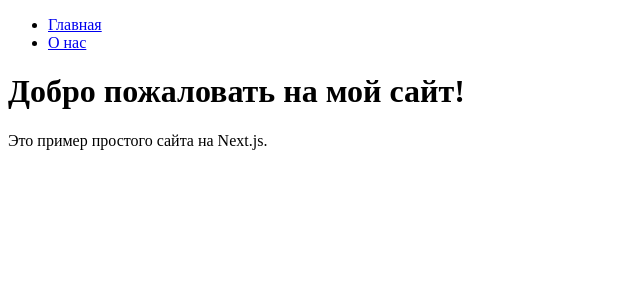
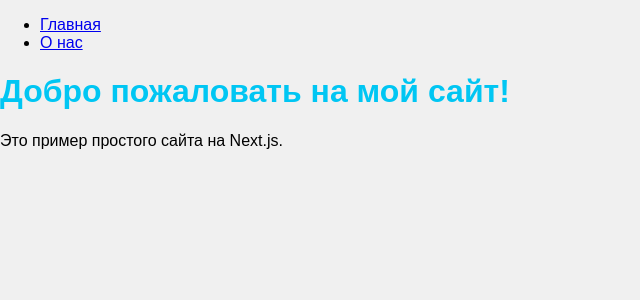
Before and after one commit to Disline1337/hackAton, a Next.js app: page / in a window 1280 px wide. Shown: the top 300 px of the page, without its empty margins (0-640 px from the left). Built offline with nearby package versions, Linux system fonts and the light colour scheme.

Commit message:
added styles

```diff
--- /dev/null
+++ b/pages/_app.js
@@ -0,0 +1,5 @@
+import '../styles/global.css'
+
+export default function MyApp({ Component, pageProps }) {
+    return <Component {...pageProps} />
+}
--- /dev/null
+++ b/styles/global.css
@@ -0,0 +1,11 @@
+/* styles/globals.css */
+body {
+    font-family: Arial, sans-serif;
+    background-color: #f0f0f0;
+    margin: 0;
+    padding: 0;
+}
+
+h1 {
+    color: #00c6f3;
+}
```
